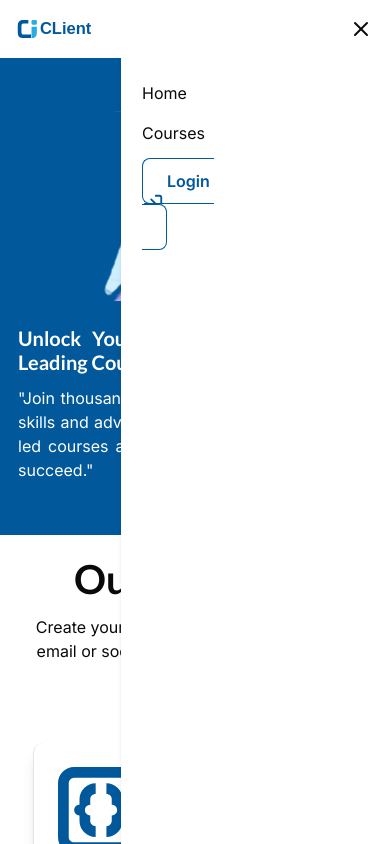
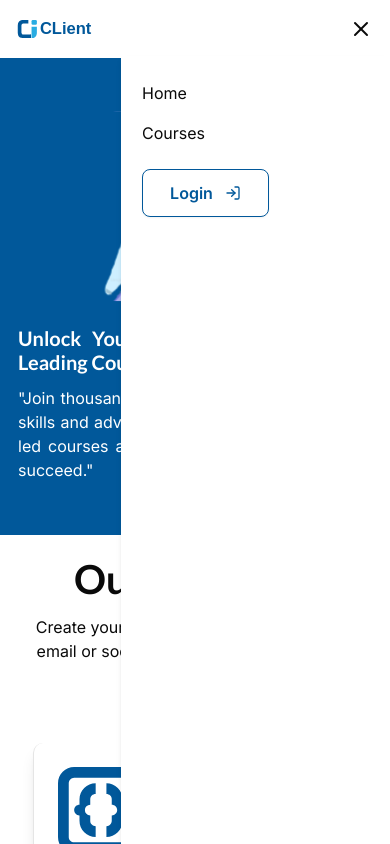
Before and after one commit to TESHU21/learning-management-system, a React (Vite) app in the folder frontend/: page / in a window 390 px wide. Both pictures are taken after a click on the icon 361 px from the left and 29 px from the top of the page. Shown: the top 844 px of the page. Built offline with nearby package versions, Linux system fonts and the light colour scheme; a web font is replaced by a local one.

Commit message:
Add Login Routing on Mobile View

```diff
--- a/frontend/src/components/Navbar.jsx
+++ b/frontend/src/components/Navbar.jsx
@@ -59,7 +59,7 @@ const Navbar = () => {
         </div>
 
         {menuVisiblity && (
-  <div className="md:hidden fixed right-0 top-[56px] w-[269px] min-h-screen shadow-md bg-white pl-[21px] pt-[25px] flex flex-col">
+  <div className="md:hidden fixed right-0 top-[56px] z-50 w-[269px] min-h-screen shadow-md bg-white pl-[21px] pt-[25px] flex flex-col">
     <ul className="flex flex-col gap-4">
       <li>
         <NavLink to="/">Home</NavLink>
@@ -69,9 +69,9 @@ const Navbar = () => {
       </li>
     </ul>
     <div className="mt-6">
-      <NavLink to="/login"className="bg-white hover:bg-white text-base leading-6 font-semibold text-blue-primary border rounded-md border-blue-primary w-[127px] h-[48px] py-3 px-6 cursor-pointer">
+      <Button  onClick={()=>navigate("/login")} className="bg-white hover:bg-white text-base leading-6 font-semibold text-blue-primary border rounded-md border-blue-primary w-[127px] h-[48px] py-3 px-6 cursor-pointer">
         Login <span className="ml-1"><LogIn size={22} /></span>
-      </NavLink>
+      </Button>
     </div>
   </div>
 )}
```
